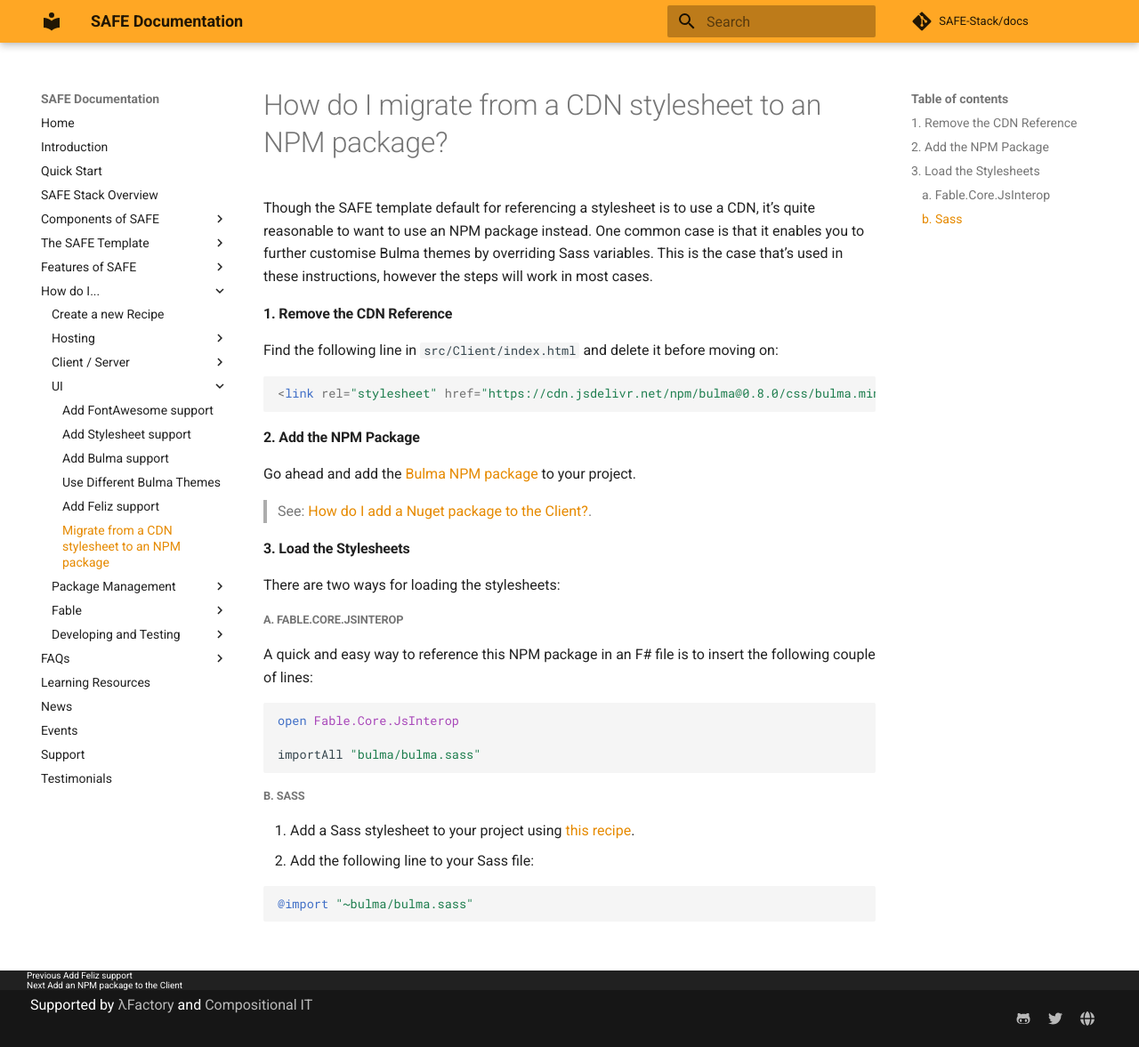
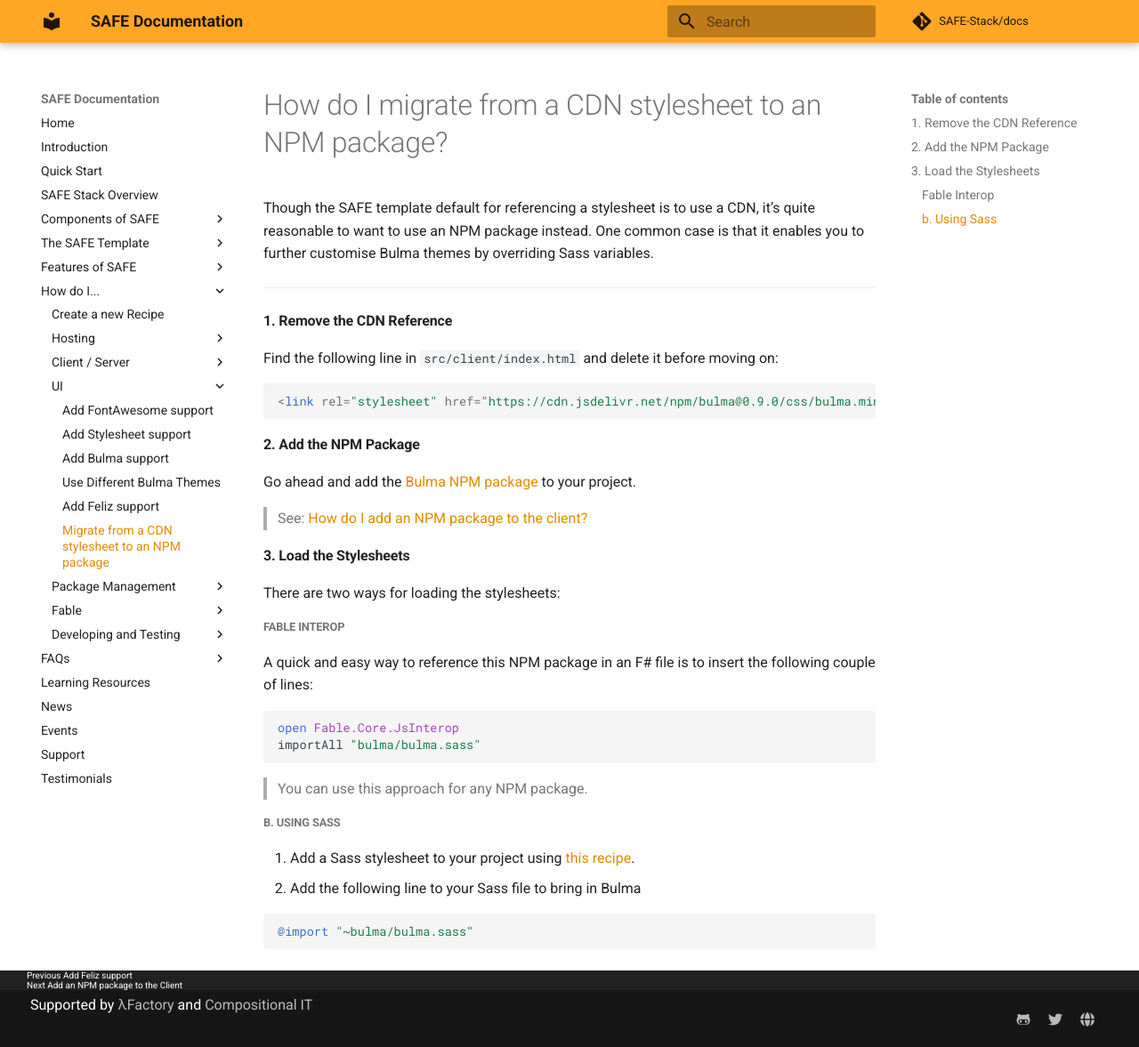
Before and after one commit to SAFE-Stack/docs, an MkDocs documentation site: the page built from docs/recipes/ui/cdn-to-npm.md, in a window 1280 px wide and 1177 px high. Shown: the whole window at 89% size. Built offline with MkDocs 1.6.1 and Material for MkDocs 9.7.7, drawn with Linux system fonts in a browser that asks for light colours; comment, search, counter and statistics services are not loaded.

Commit message:
Minor tweaks

````diff
--- a/docs/recipes/ui/cdn-to-npm.md
+++ b/docs/recipes/ui/cdn-to-npm.md
@@ -1,28 +1,34 @@
 # How do I migrate from a CDN stylesheet to an NPM package?
-Though the SAFE template default for referencing a stylesheet is to use a CDN, it’s quite reasonable to want to use an NPM package instead. One common case is that it enables you to further customise Bulma themes by overriding Sass variables. This is the case that’s used in these instructions, however the steps will work in most cases.
+Though the SAFE template default for referencing a stylesheet is to use a CDN, it’s quite reasonable to want to use an NPM package instead. One common case is that it enables you to further customise Bulma themes by overriding Sass variables.
+
+---
 
 #### 1. Remove the CDN Reference
-Find the following line in `src/Client/index.html` and delete it before moving on:
+Find the following line in `src/client/index.html` and delete it before moving on:
 ```html
-<link rel="stylesheet" href="https://cdn.jsdelivr.net/npm/bulma@0.8.0/css/bulma.min.css">
+<link rel="stylesheet" href="https://cdn.jsdelivr.net/npm/bulma@0.9.0/css/bulma.min.css">
 ```
 
 #### 2. Add the NPM Package
 Go ahead and add the [Bulma NPM package](https://www.npmjs.com/package/bulma) to your project.
-> See: [How do I add a Nuget package to the Client?](../../package-management/add-nuget-package-to-client).
+> See: [How do I add an NPM package to the client?](../../package-management/add-npm-package-to-client)
 
 #### 3. Load the Stylesheets
 There are two ways for loading the stylesheets:
-##### a. Fable.Core.JsInterop
+
+##### Fable Interop
 A quick and easy way to reference this NPM package in an F# file is to insert the following couple of lines:
+
 ```fsharp
 open Fable.Core.JsInterop
-
 importAll "bulma/bulma.sass"
 ```
-##### b. Sass
+
+> You can use this approach for any NPM package.
+
+##### b. Using Sass
 1. Add a Sass stylesheet to your project using [this recipe](../add-style).
-2. Add the following line to your Sass file:
+2. Add the following line to your Sass file to bring in Bulma
 ```sass
 @import "~bulma/bulma.sass"
 ```
````
